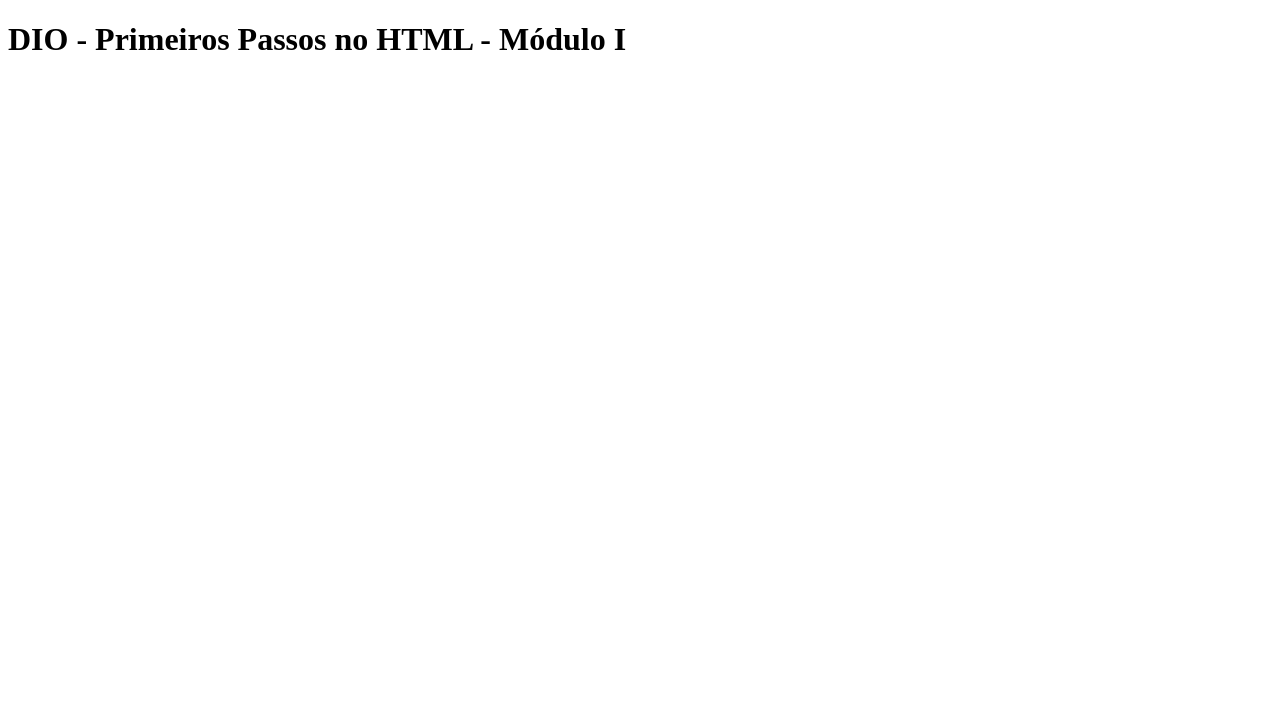
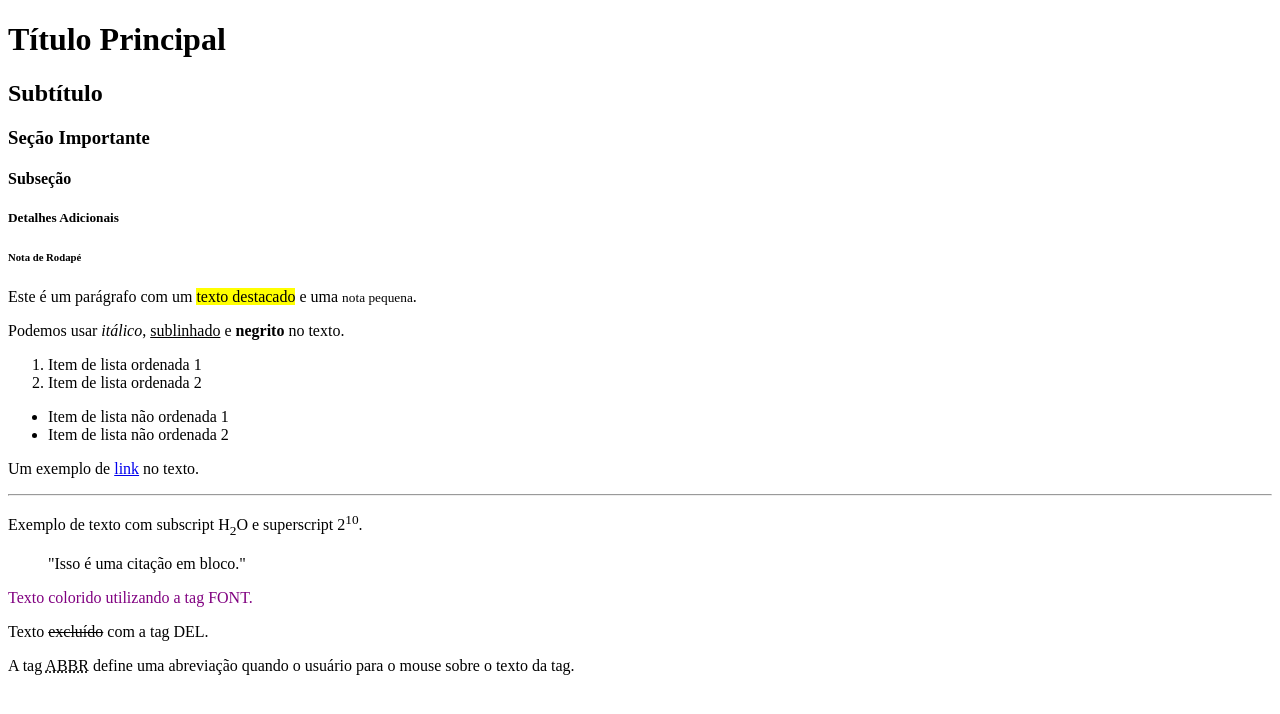
Before and after one commit to renaldopetlim/DIO-HTML-MODULO-1-PRIMEIROS-PASSOS, a plain HTML site: page index.html in a window 1280 px wide. Drawn offline with Linux system fonts and the light colour scheme.

Commit message:
Finalizando o Modulo I

```diff
--- a/index.html
+++ b/index.html
@@ -6,6 +6,48 @@
     <title>HTML - PRIMEIROS PASSOS (MODULO 1)</title>
 </head>
 <body>
-    <h1>DIO - Primeiros Passos no HTML - Módulo I</h1>
+    <h1>Título Principal</h1>
+    <h2>Subtítulo</h2>
+    <h3>Seção Importante</h3>
+    <h4>Subseção</h4>
+    <h5>Detalhes Adicionais</h5>
+    <h6>Nota de Rodapé</h6>
+
+    <p>Este é um parágrafo com um <mark>texto destacado</mark> e uma <small>nota pequena</small>.</p>
+    <p>Podemos usar <i>itálico</i>, <u>sublinhado</u> e <strong>negrito</strong> no texto.</p>
+
+    <ol>
+        <li>Item de lista ordenada 1</li>
+        <li>Item de lista ordenada 2</li>
+    </ol>
+
+    <ul>
+        <li>Item de lista não ordenada 1</li>
+        <li>Item de lista não ordenada 2</li>
+    </ul>
+
+    <p>Um exemplo de <a href="https://www.dio.me/">link</a> no texto.</p>
+
+    <hr>
+
+    <p>Exemplo de texto com subscript H<sub>2</sub>O e superscript 2<sup>10</sup>.</p>
+
+    <blockquote>
+        "Isso é uma citação em bloco."
+    </blockquote>
+
+    <p>
+        <font color="purple">Texto colorido utilizando a tag FONT.</font>
+    </p>
+
+    <p>
+        Texto <del>excluído</del> com a tag DEL.
+    </p>
+
+    <p>
+        A tag
+        <abbr title="ABBR example">ABBR</abbr>
+        define uma abreviação quando o usuário para o mouse sobre o texto da tag.
+    </p>
 </body>
 </html>
```
